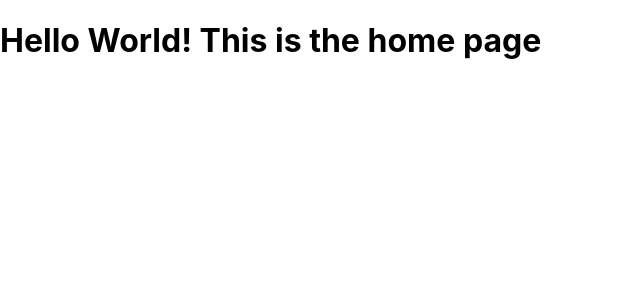
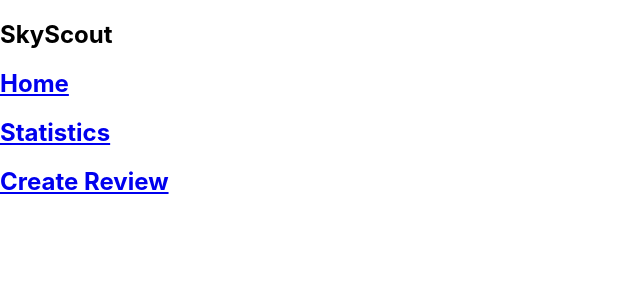
Before and after one commit to Ayon-Bhowmick/Hackrithmitic2, a React (Create React App) app in the folder web/: page / in a window 1280 px wide. Shown: the top 300 px of the page, without its empty margins (0-640 px from the left). Built offline with nearby package versions, Linux system fonts and the light colour scheme.

Commit message:
Navbar started

```diff
--- a/web/src/pages/Home.js
+++ b/web/src/pages/Home.js
@@ -1,9 +1,22 @@
 import React from 'react';
+import { Link } from "react-router-dom";
 
-class Home extends React.Component {
-  render() {
-    return <h1>Hello World! This is the home page</h1>;
-  }
+const Home = () => {
+    return (
+		<div className="app">
+			<nav>
+            <h1> SkyScout </ h1>
+                {/* route to Home page */}
+                <h2><Link to="/">Home</Link></h2>
+
+                {/* route to Statistics page */}
+                <h2><Link to="/Stats">Statistics</Link></h2>
+
+                {/* route to Create Review page */}
+                <h2><Link to="/Create">Create Review</Link></h2>
+			</nav>
+		</div>
+	);
 }
 
 export default Home;
```
